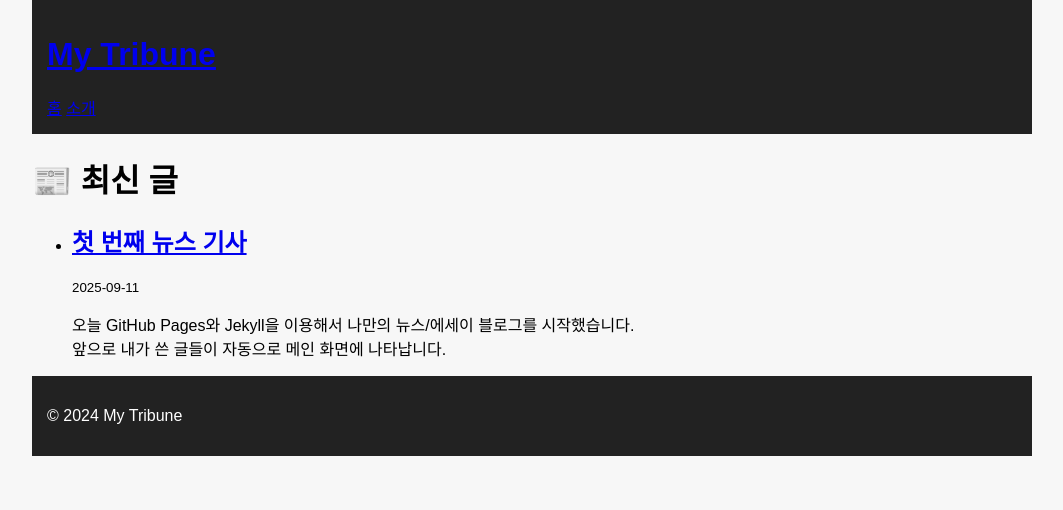
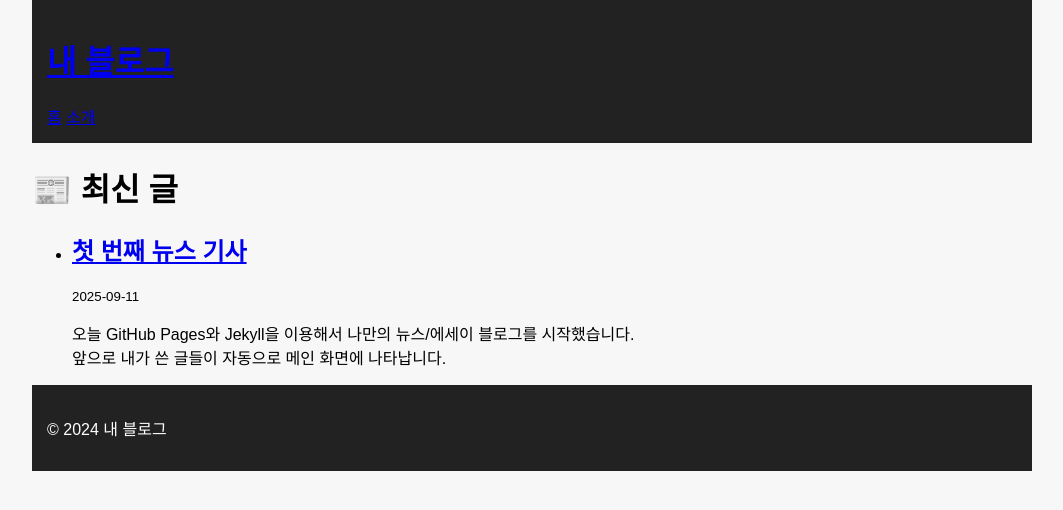
Before and after one commit to gnstjq8750-sketch/autosay, a Jekyll site: the page built from index.html, in a window 1280 px wide. Shown: the top 510 px of the page, without its empty margins (108-1171 px from the left). Built offline with Jekyll 4.4.1, drawn with Linux system fonts in a browser that asks for light colours.

Commit message:
Update _config.yml

```diff
--- a/_config.yml
+++ b/_config.yml
@@ -1,8 +1,4 @@
-title: "My Tribune"
-description: "뉴스 & 에세이"
-baseurl: ""
-url: "https://username.github.io"  # 본인 주소
-theme: minima  # Jekyll 기본 테마, 나중에 커스터마이징 가능
-
-# 빌드 옵션
+title: "내 블로그"
+description: "Jekyll 블로그 테스트"
+theme: minima   # 사용 안 해도 됨 (직접 default.html 쓰는 경우)
 markdown: kramdown
```
